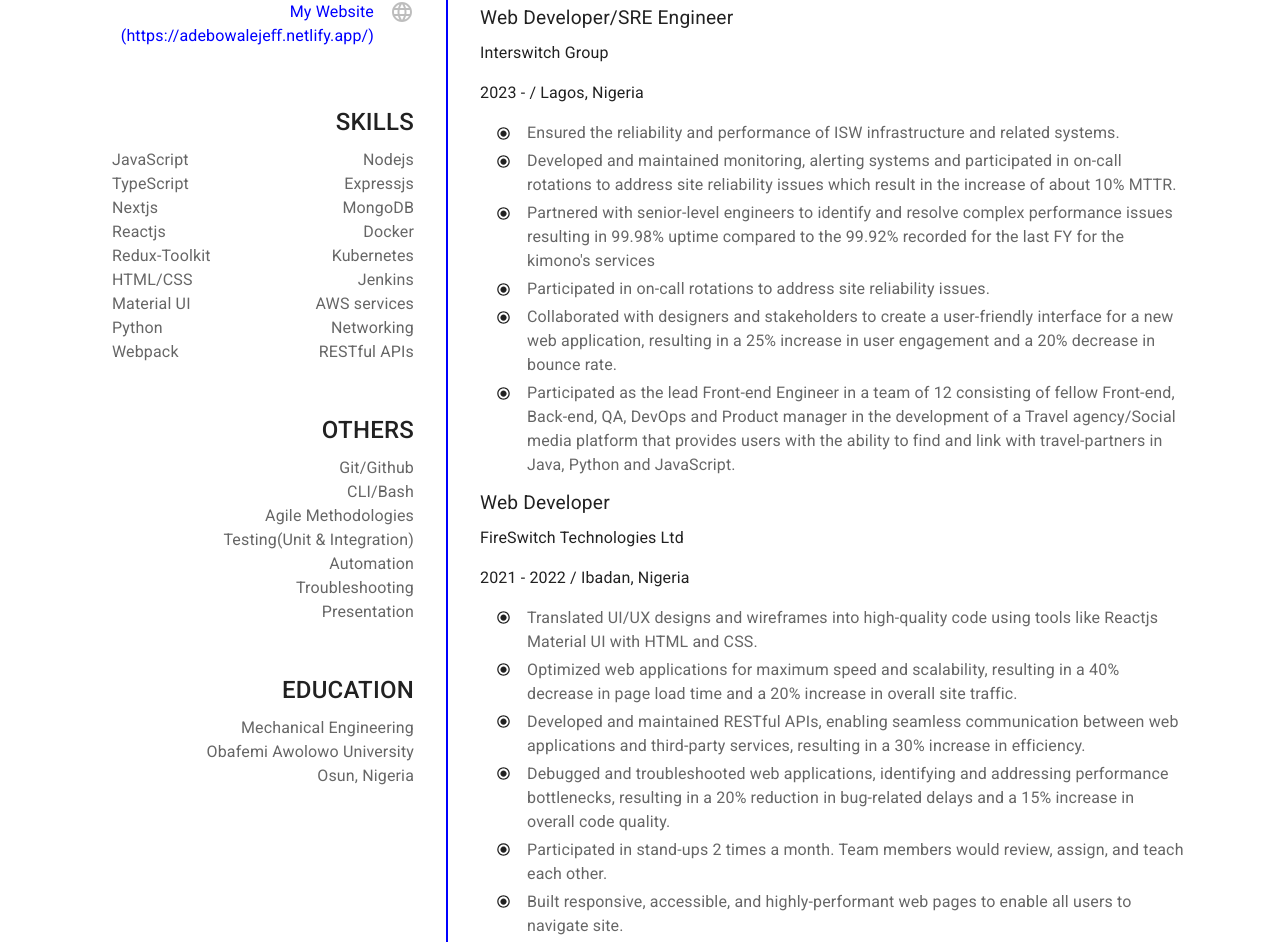
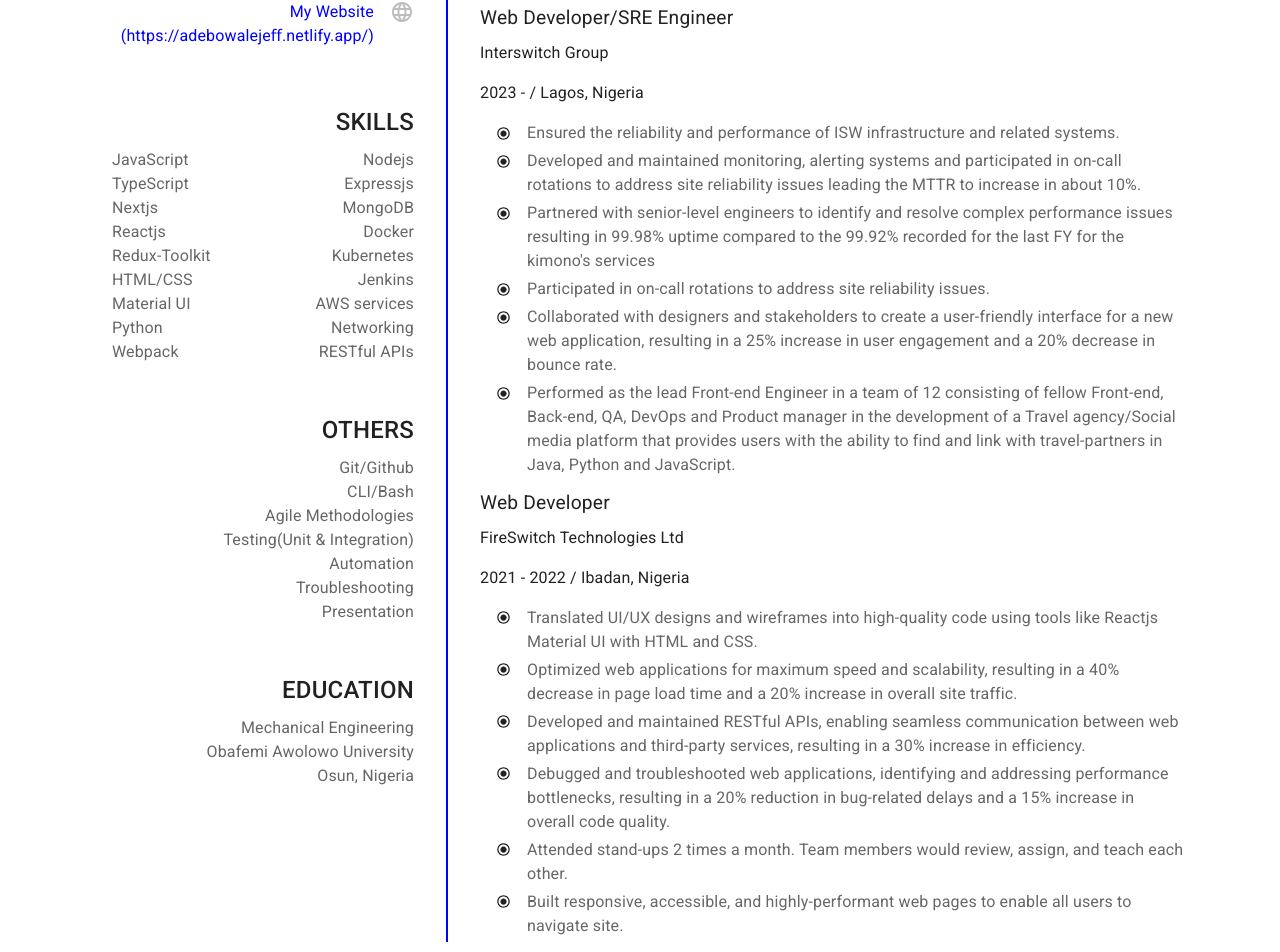
Before and after one commit to Jeffsmeagol/my-resume, a React (Vite) app: page / in a window 1280 px wide. Shown: the part 424-1376 px from the top of the page. Built offline with nearby package versions, Linux system fonts and the light colour scheme.

Commit message:
Change some repetitive words

```diff
--- a/src/App.jsx
+++ b/src/App.jsx
@@ -197,7 +197,7 @@
             <Typography color="text.secondary">
               Developed and maintained monitoring, alerting systems and
               participated in on-call rotations to address site reliability
-              issues which result in the increase of about 10% MTTR.
+              issues leading the MTTR to increase in about 10%.
             </Typography>
           </Stack>
           <Stack direction="row" pb={0.5}>
@@ -226,7 +226,7 @@
           <Stack direction="row" pb={0.5}>
             <RadioButtonChecked sx={{ fontSize: 15, mt: 0.6, mx: 2 }} />
             <Typography color="text.secondary">
-              Participated as the lead Front-end Engineer in a team of 12
+              Performed as the lead Front-end Engineer in a team of 12
               consisting of fellow Front-end, Back-end, QA, DevOps and Product
               manager in the development of a Travel agency/Social media
               platform that provides users with the ability to find and link
@@ -273,8 +273,8 @@
           <Stack direction="row" pb={0.5}>
             <RadioButtonChecked sx={{ fontSize: 15, mt: 0.6, mx: 2 }} />
             <Typography color="text.secondary">
-              Participated in stand-ups 2 times a month. Team members would
-              review, assign, and teach each other.
+              Attended stand-ups 2 times a month. Team members would review,
+              assign, and teach each other.
             </Typography>
           </Stack>
           <Stack direction="row" pb={0.5}>
```
